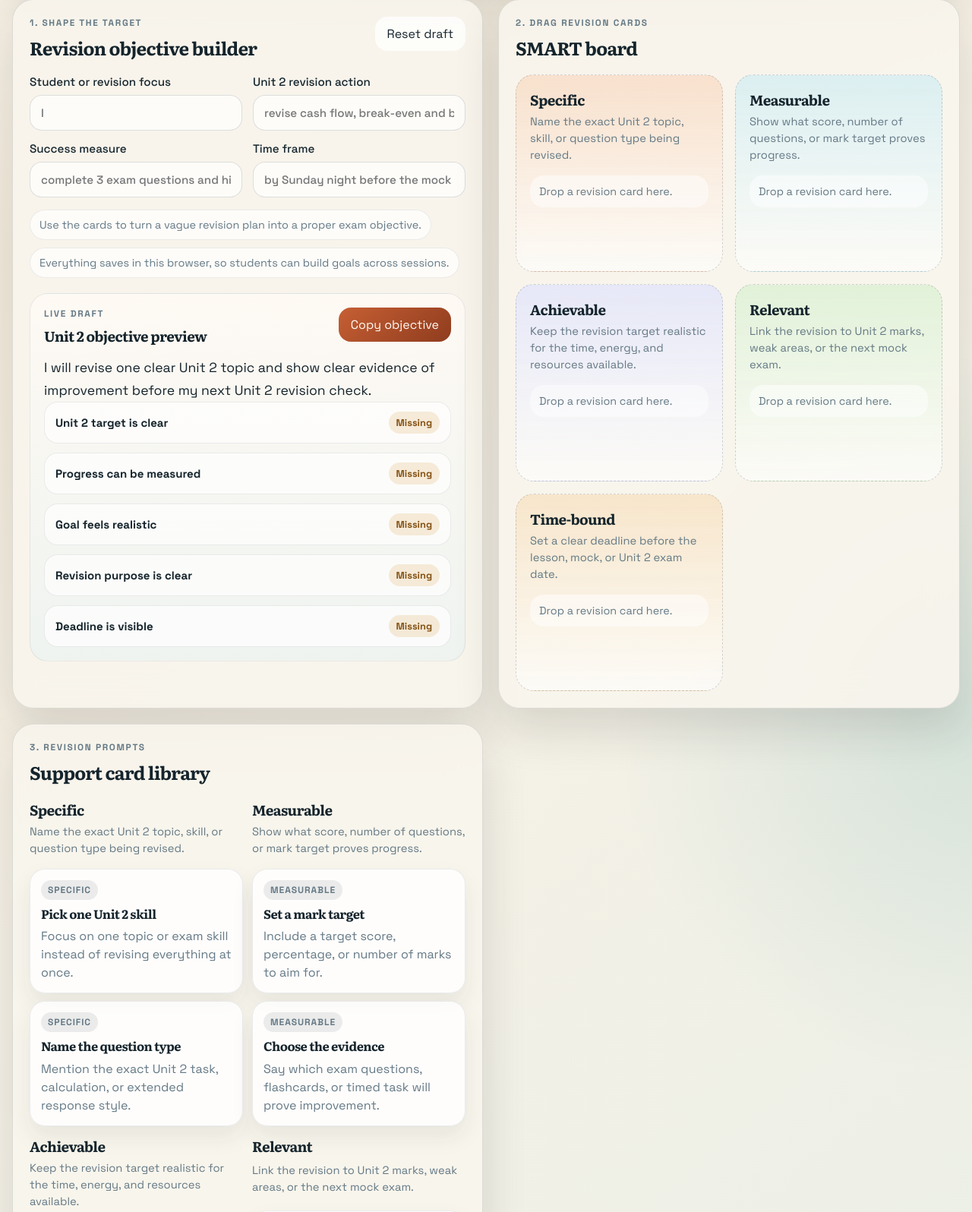
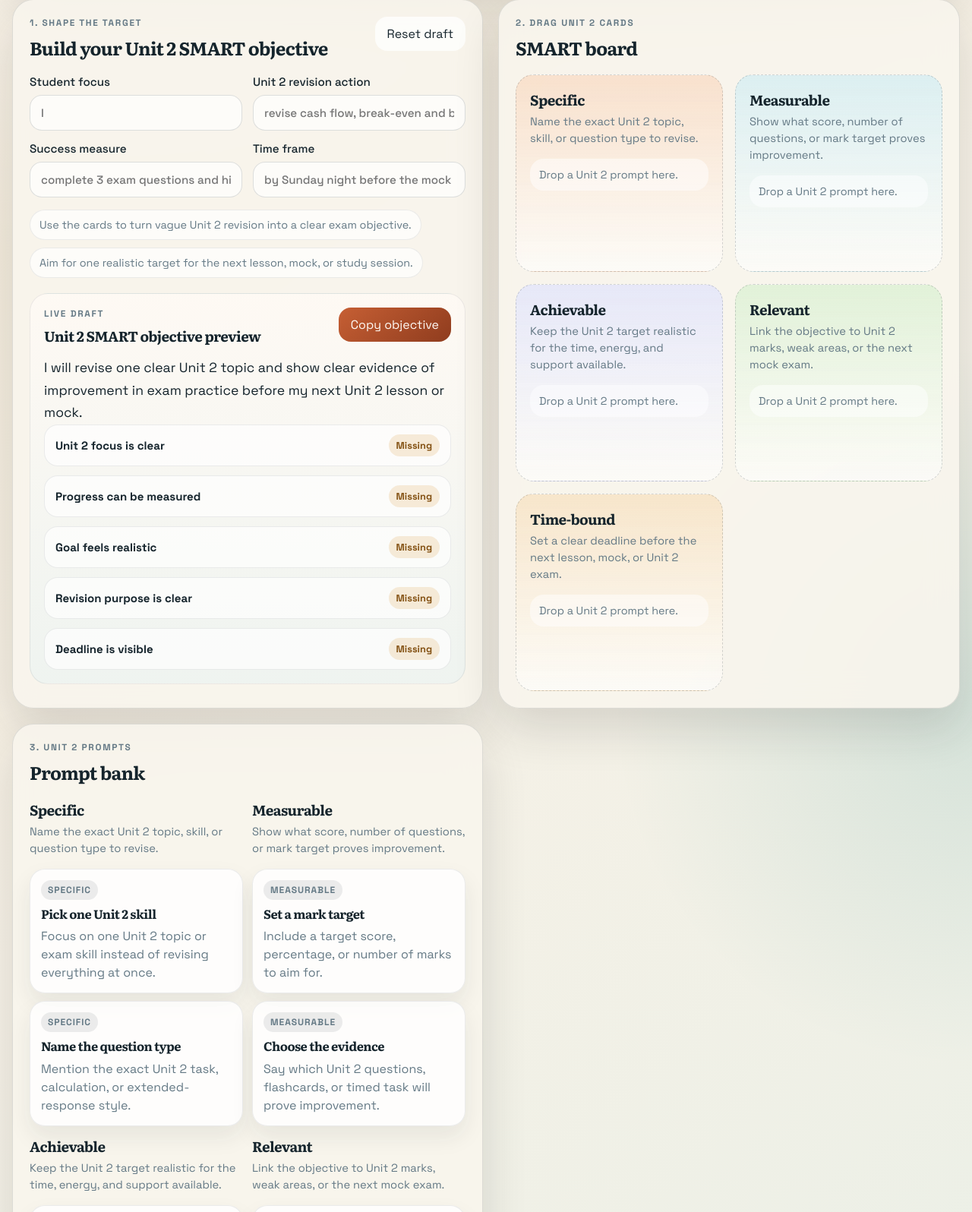
Before and after one commit to tom-landy/SMART, a website: page index.html in a window 1280 px wide. Shown: the part 579-2175 px from the top of the page at 76% size. Drawn offline with Linux system fonts and the light colour scheme.

Commit message:
Refocus SMART Creator on Unit 2 objectives

```diff
--- a/app.js
+++ b/app.js
@@ -4,27 +4,27 @@ const dimensions = [
   {
     id: "specific",
     name: "Specific",
-    prompt: "Name the exact Unit 2 topic, skill, or question type being revised.",
+    prompt: "Name the exact Unit 2 topic, skill, or question type to revise.",
   },
   {
     id: "measurable",
     name: "Measurable",
-    prompt: "Show what score, number of questions, or mark target proves progress.",
+    prompt: "Show what score, number of questions, or mark target proves improvement.",
   },
   {
     id: "achievable",
     name: "Achievable",
-    prompt: "Keep the revision target realistic for the time, energy, and resources available.",
+    prompt: "Keep the Unit 2 target realistic for the time, energy, and support available.",
   },
   {
     id: "relevant",
     name: "Relevant",
-    prompt: "Link the revision to Unit 2 marks, weak areas, or the next mock exam.",
+    prompt: "Link the objective to Unit 2 marks, weak areas, or the next mock exam.",
   },
   {
     id: "time-bound",
     name: "Time-bound",
-    prompt: "Set a clear deadline before the lesson, mock, or Unit 2 exam date.",
+    prompt: "Set a clear deadline before the next lesson, mock, or Unit 2 exam.",
   },
 ];
 
@@ -33,13 +33,13 @@ const libraryCards = [
     id: "specific-skill",
     dimension: "specific",
     title: "Pick one Unit 2 skill",
-    description: "Focus on one topic or exam skill instead of revising everything at once.",
+    description: "Focus on one Unit 2 topic or exam skill instead of revising everything at once.",
   },
   {
     id: "specific-context",
     dimension: "specific",
     title: "Name the question type",
-    description: "Mention the exact Unit 2 task, calculation, or extended response style.",
+    description: "Mention the exact Unit 2 task, calculation, or extended-response style.",
   },
   {
     id: "measurable-score",
@@ -51,7 +51,7 @@ const libraryCards = [
     id: "measurable-evidence",
     dimension: "measurable",
     title: "Choose the evidence",
-    description: "Say which exam questions, flashcards, or timed task will prove improvement.",
+    description: "Say which Unit 2 questions, flashcards, or timed task will prove improvement.",
   },
   {
     id: "achievable-support",
@@ -75,7 +75,7 @@ const libraryCards = [
     id: "relevant-purpose",
     dimension: "relevant",
     title: "Explain why it matters",
-    description: "Connect the revision to mock performance, confidence, or exam readiness.",
+    description: "Connect the objective to mock performance, confidence, or exam readiness.",
   },
   {
     id: "time-bound-lesson",
@@ -163,7 +163,7 @@ function renderPreview() {
 
   const checks = [
     {
-      label: "Unit 2 target is clear",
+      label: "Unit 2 focus is clear",
       ok: Boolean(state.draft.focus && state.draft.action) || state.board.specific.length > 0,
     },
     {
@@ -241,7 +241,7 @@ function renderCanvas() {
       if (!cardIds.length) {
         const empty = document.createElement("p");
         empty.className = "zone-empty";
-        empty.textContent = "Drop a revision card here.";
+        empty.textContent = "Drop a Unit 2 prompt here.";
         zone.append(empty);
       } else {
         cardIds
@@ -405,8 +405,8 @@ function resetDraft() {
 function buildObjectiveText() {
   const focus = state.draft.focus || "I";
   const action = state.draft.action || "revise one clear Unit 2 topic";
-  const metric = state.draft.metric || "show clear evidence of improvement";
-  const timeframe = state.draft.timeframe || "before my next Unit 2 revision check";
+  const metric = state.draft.metric || "show clear evidence of improvement in exam practice";
+  const timeframe = state.draft.timeframe || "before my next Unit 2 lesson or mock";
 
   const supports = dimensions
     .flatMap((dimension) => state.board[dimension.id].map(findCard))
--- a/index.html
+++ b/index.html
@@ -20,11 +20,11 @@
     <div class="page-shell">
       <header class="hero">
         <div class="hero-copy">
-          <p class="eyebrow">Unit 2 revision planner</p>
+          <p class="eyebrow">Unit 2 SMART objective builder</p>
           <h1>SMART Creator</h1>
           <p class="hero-text">
-            Drag revision prompts into each SMART area, change the wording, and save the best objectives to reuse
-            later.
+            Drag Unit 2 revision prompts into each SMART area, change the wording, and build stronger exam-focused
+            objectives.
           </p>
         </div>
 
@@ -42,14 +42,14 @@
           <div class="section-heading">
             <div>
               <p class="eyebrow">1. Shape the target</p>
-              <h2>Revision objective builder</h2>
+              <h2>Build your Unit 2 SMART objective</h2>
             </div>
             <button class="ghost-button" id="reset-draft" type="button">Reset draft</button>
           </div>
 
           <form id="objective-form" class="composer-form">
             <label>
-              Student or revision focus
+              Student focus
               <input id="focus-input" name="focus" placeholder="I" maxlength="100" />
             </label>
             <label>
@@ -67,15 +67,15 @@
           </form>
 
           <div class="tips-row">
-            <div class="tip-chip">Use the cards to turn a vague revision plan into a proper exam objective.</div>
-            <div class="tip-chip">Everything saves in this browser, so students can build goals across sessions.</div>
+            <div class="tip-chip">Use the cards to turn vague Unit 2 revision into a clear exam objective.</div>
+            <div class="tip-chip">Aim for one realistic target for the next lesson, mock, or study session.</div>
           </div>
 
           <section class="preview-card">
             <div class="section-heading compact-heading">
               <div>
                 <p class="eyebrow">Live draft</p>
-                <h3>Unit 2 objective preview</h3>
+                <h3>Unit 2 SMART objective preview</h3>
               </div>
               <button class="primary-button" id="copy-objective" type="button">Copy objective</button>
             </div>
@@ -87,7 +87,7 @@
         <section class="panel canvas-panel">
           <div class="section-heading">
             <div>
-              <p class="eyebrow">2. Drag revision cards</p>
+              <p class="eyebrow">2. Drag Unit 2 cards</p>
               <h2>SMART board</h2>
             </div>
           </div>
@@ -98,8 +98,8 @@
         <section class="panel library-panel">
           <div class="section-heading">
             <div>
-              <p class="eyebrow">3. Revision prompts</p>
-              <h2>Support card library</h2>
+              <p class="eyebrow">3. Unit 2 prompts</p>
+              <h2>Prompt bank</h2>
             </div>
           </div>
           <div class="library-groups" id="card-library"></div>
```
